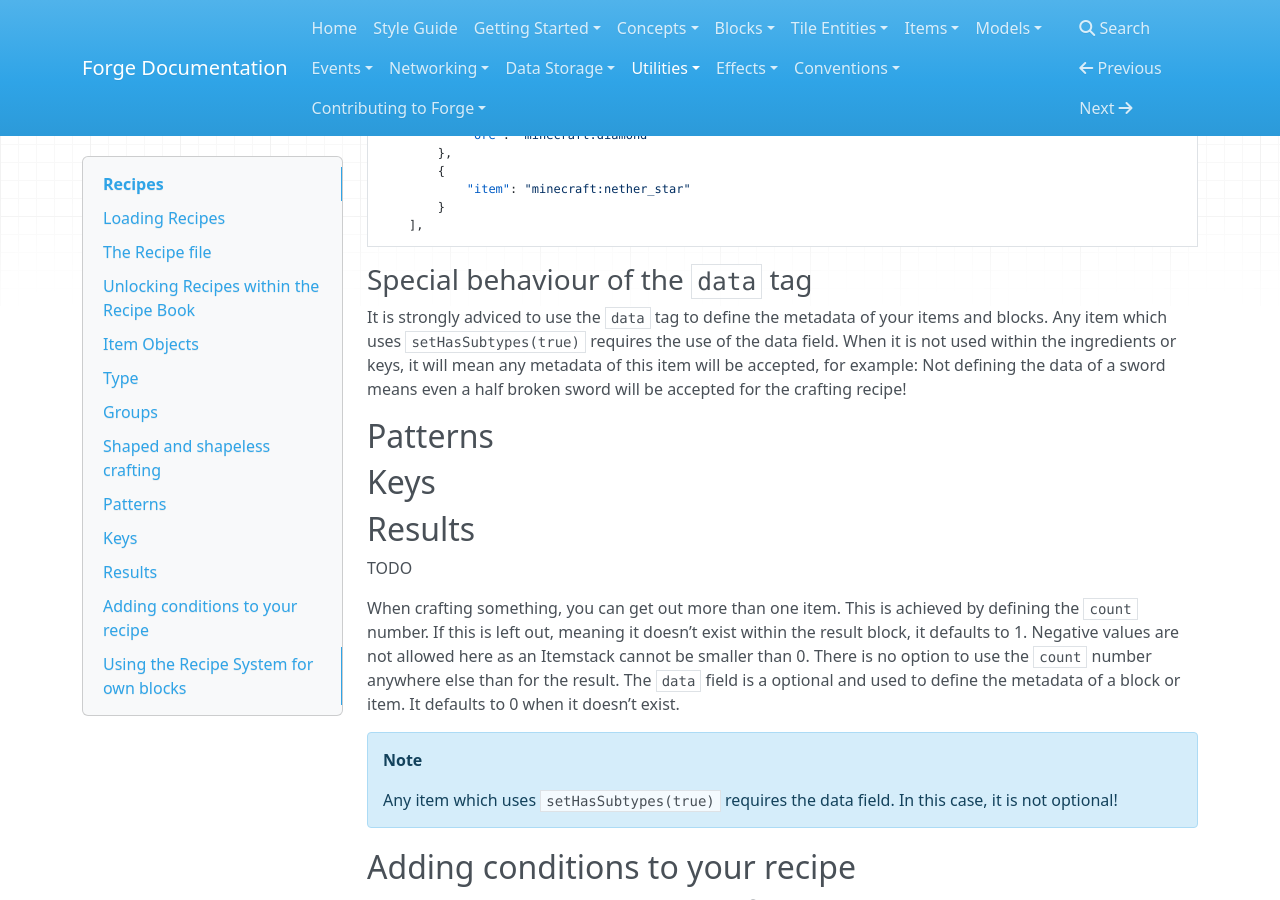
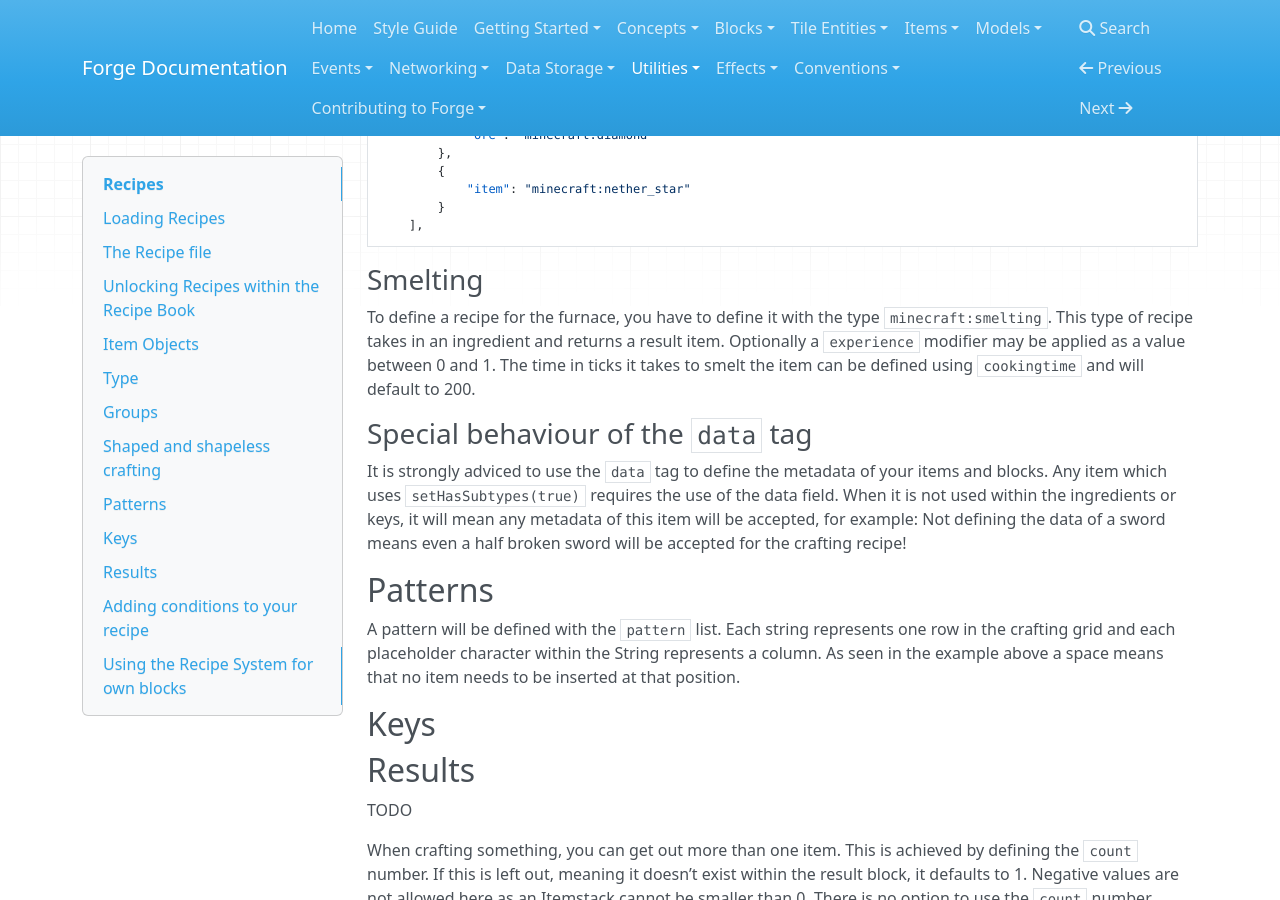
Before and after one commit to MinecraftForge/Documentation, an MkDocs documentation site: the page built from docs/utilities/recipes.md, in a window 1280 px wide and 900 px high, scrolled down 2865 px. Built offline with MkDocs 1.6.1, drawn with Linux system fonts in a browser that asks for light colours; nearby versions of some CDN libraries; old or Windows-style settings are respelled for this version of MkDocs.

Commit message:
Patterns and Smelting
Finish the pattern description and adding additional information to smelting recipes.

````diff
--- a/docs/utilities/recipes.md
+++ b/docs/utilities/recipes.md
@@ -113,14 +113,19 @@ The following example shows how an ingredient list looks like within JSON.
     ],
 ```
 
+### Smelting
+To define a recipe for the furnace, you have to define it with the type `minecraft:smelting`. This type of recipe takes in an ingredient and returns a result item. Optionally a `experience` modifier may be applied as a value between 0 and 1. The time in ticks it takes to smelt the item can be defined using `cookingtime` and will default to 200.
+
 ### Special behaviour of the `data` tag
 It is strongly adviced to use the `data` tag to define the metadata of your items and blocks. Any item which uses `setHasSubtypes(true)` requires the use of the data field. When it is not used within the ingredients or keys, it will mean any metadata of this item will be accepted, for example: Not defining the data of a sword means even a half broken sword will be accepted for the crafting recipe!
 
 Patterns
 --------
+A pattern will be defined with the `pattern` list. Each string represents one row in the crafting grid and each placeholder character within the String represents a column. As seen in the example above a space means that no item needs to be inserted at that position.
 
 Keys
 ----
+
 
 Results
 -------
````
